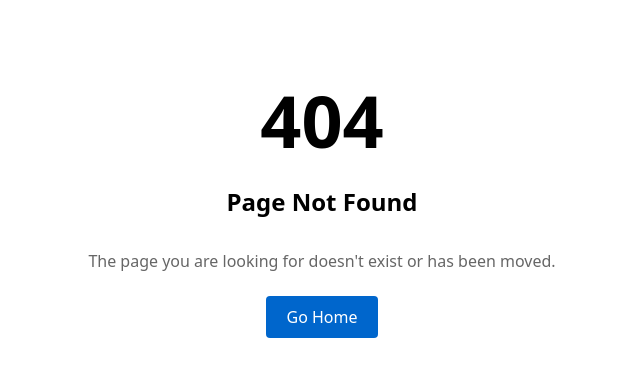
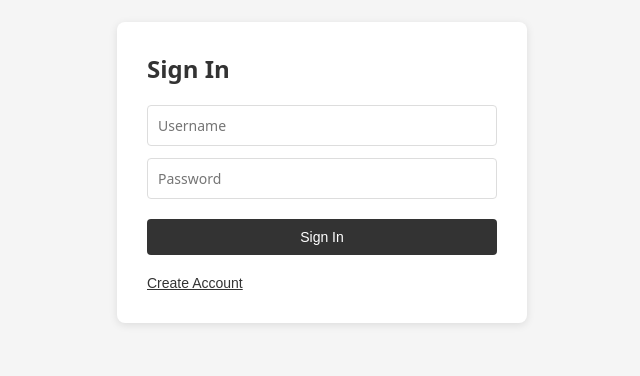
Before and after one commit to SandipDebAccenture/poc-kyc-fe, a React (Vite) app: page /auth in a window 1280 px wide. Before the commit this address had no page. Shown: the part 228-604 px from the top of the page, without its empty margins (318-958 px from the left). Built offline with nearby package versions, Linux system fonts and the light colour scheme.

Commit message:
Add authentication page with form handling and routing; update styles for consistency

```diff
--- a/src/App.tsx
+++ b/src/App.tsx
@@ -2,11 +2,14 @@ import { BrowserRouter, Routes, Route } from "react-router";
 import Layout from "./Layout/Layout";
 import NotFoundPage from "./pages/NotFoundPage";
 import KycRegistrationPage from "./pages/KycRegistrationPage";
+import AuthPage from "./pages/AuthPage";
 
 function App() {
   return (
     <BrowserRouter>
       <Routes>
+        <Route path="/auth" element={<AuthPage />} />
+
         <Route path="/" element={<Layout />}>
           <Route index element={<KycRegistrationPage />} />
         </Route>
--- a/src/components/UserKycRegistrationForm/UserKycRegistrationForm.scss
+++ b/src/components/UserKycRegistrationForm/UserKycRegistrationForm.scss
@@ -1,7 +1,7 @@
 .form-container {
   max-width: 900px;
-  margin: 10px auto;
-  padding: 30px;
+  max-height: 100dvh;
+  padding: 20px;
   background: #ffffff;
   border-radius: 8px;
   box-shadow: 0 10px 25px rgba(0, 0, 0, 0.1);
--- /dev/null
+++ b/src/pages/AuthPage.tsx
@@ -0,0 +1,102 @@
+import { useState } from "react";
+import { useForm } from "react-hook-form";
+import { useNavigate } from "react-router";
+import { apiClient } from "../lib/axios";
+import "../styles/AuthPage.scss";
+
+export default function AuthPage() {
+  const [isSignUp, setIsSignUp] = useState(false);
+  const {
+    register,
+    handleSubmit,
+    watch,
+    formState: { errors },
+    reset,
+  } = useForm();
+  const navigate = useNavigate();
+  const [loading, setLoading] = useState(false);
+  const [error, setError] = useState("");
+
+  const onSubmit = async (data: any) => {
+    setLoading(true);
+    setError("");
+
+    try {
+      if (isSignUp) {
+        if (data.password !== data.confirmPassword) {
+          setError("Passwords do not match");
+          setLoading(false);
+          return;
+        }
+        await apiClient.post("/auth/signup", {
+          username: data.username,
+          password: data.password,
+        });
+        setIsSignUp(false);
+        reset();
+      } else {
+        const res = await apiClient.post("/auth/signin", {
+          username: data.username,
+          password: data.password,
+        });
+        if (res.data.token) localStorage.setItem("token", res.data.token);
+        navigate("/");
+      }
+    } catch (err: any) {
+      setError(err.response?.data?.message || "Request failed");
+    } finally {
+      setLoading(false);
+    }
+  };
+
+  return (
+    <div className="auth-container">
+      <div className="auth-card">
+        <h1>{isSignUp ? "Sign Up" : "Sign In"}</h1>
+        {error && <p className="error">{error}</p>}
+        <form onSubmit={handleSubmit(onSubmit)}>
+          <input
+            type="text"
+            placeholder="Username"
+            {...register("username", { required: true })}
+          />
+          {errors.username && <span className="error-msg">Required</span>}
+
+          <input
+            type="password"
+            placeholder="Password"
+            {...register("password", { required: true })}
+          />
+          {errors.password && <span className="error-msg">Required</span>}
+
+          {isSignUp && (
+            <>
+              <input
+                type="password"
+                placeholder="Confirm Password"
+                {...register("confirmPassword", { required: true })}
+              />
+              {errors.confirmPassword && (
+                <span className="error-msg">Required</span>
+              )}
+            </>
+          )}
+
+          <button type="submit" disabled={loading} className="btn-submit">
+            {loading ? "Loading..." : isSignUp ? "Sign Up" : "Sign In"}
+          </button>
+        </form>
+
+        <button
+          onClick={() => {
+            setIsSignUp(!isSignUp);
+            reset();
+            setError("");
+          }}
+          className="btn-toggle">
+          {isSignUp ? "Back to Sign In" : "Create Account"}
+        </button>
+      </div>
+    </div>
+  );
+}
--- /dev/null
+++ b/src/styles/AuthPage.scss
@@ -0,0 +1,91 @@
+.auth-container {
+  display: flex;
+  align-items: center;
+  justify-content: center;
+  min-height: 100dvh;
+  background: #f5f5f5;
+}
+
+.auth-card {
+  background: white;
+  border-radius: 8px;
+  box-shadow: 0 2px 8px rgba(0, 0, 0, 0.1);
+  padding: 30px;
+  width: 100%;
+  max-width: 350px;
+}
+
+.auth-card h1 {
+  margin: 0 0 20px 0;
+  font-size: 24px;
+  color: #333;
+}
+
+.auth-card form {
+  display: flex;
+  flex-direction: column;
+  gap: 12px;
+  margin-bottom: 16px;
+}
+
+.auth-card input {
+  padding: 10px;
+  border: 1px solid #ddd;
+  border-radius: 4px;
+  font-size: 14px;
+  font-family: inherit;
+}
+
+.auth-card input:focus {
+  outline: none;
+  border-color: #333;
+}
+
+.error {
+  color: #d32f2f;
+  font-size: 13px;
+  padding: 10px;
+  background: #ffebee;
+  border-radius: 4px;
+  margin-bottom: 12px;
+}
+
+.error-msg {
+  color: #d32f2f;
+  font-size: 12px;
+  margin-top: -8px;
+}
+
+.btn-submit {
+  padding: 10px;
+  background: #333;
+  color: white;
+  border: none;
+  border-radius: 4px;
+  font-size: 14px;
+  cursor: pointer;
+  margin-top: 8px;
+}
+
+.btn-submit:hover:not(:disabled) {
+  background: #555;
+}
+
+.btn-submit:disabled {
+  opacity: 0.6;
+  cursor: not-allowed;
+}
+
+.btn-toggle {
+  background: none;
+  border: none;
+  color: #333;
+  cursor: pointer;
+  font-size: 14px;
+  padding: 0;
+  text-decoration: underline;
+}
+
+.btn-toggle:hover {
+  color: #555;
+}
--- a/src/styles/NotFoundPage.scss
+++ b/src/styles/NotFoundPage.scss
@@ -3,9 +3,8 @@
   flex-direction: column;
   align-items: center;
   justify-content: center;
-  min-height: 100vh;
+  min-height: 100dvh;
   text-align: center;
-  padding: 2rem;
 
   &__title {
     font-size: 72px;
```
